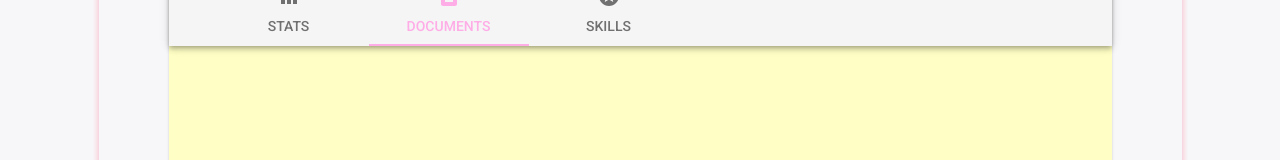
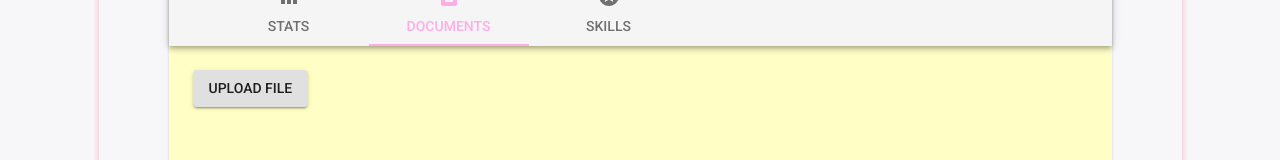
Before and after one commit to OMRYZUTA/final-project, a React (Create React App) app in the folder frontend/: page /profile in a window 1280 px wide. Both pictures are taken after a click on the tab "DOCUMENTS". Shown: the part 440-600 px from the top of the page. Built offline with nearby package versions, Linux system fonts and the light colour scheme; no server answers.

Commit message:
started uploaded documents

```diff
--- /dev/null
+++ b/frontend/src/pages/Profile/Documents.js
@@ -0,0 +1,20 @@
+import Button from '@material-ui/core/Button'
+
+const Documents = () => {
+    return (
+        <div>
+            <Button
+                variant="contained"
+                component="label"
+            >
+                Upload File
+                <input
+                    type="file"
+                    hidden
+                />
+            </Button>
+
+        </div>
+    )
+}
+export default Documents;
--- a/frontend/src/pages/Profile/IconTabs.js
+++ b/frontend/src/pages/Profile/IconTabs.js
@@ -11,6 +11,7 @@ import Skills from './Skills'
 import Typography from '@material-ui/core/Typography';
 import Box from '@material-ui/core/Box';
 import Stats from './Stats'
+import Documents from './Documents'
 
 function TabPanel(props) {
   const { children, value, index, ...other } = props;
@@ -54,7 +55,7 @@ const useStyles = makeStyles((theme) => ({
   },
 }));
 
-export default function IconTabs({stats}) {
+export default function IconTabs({ stats }) {
   console.log(stats);
   const classes = useStyles();
   const [value, setValue] = React.useState(0);
@@ -81,10 +82,10 @@ export default function IconTabs({stats}) {
         </Tabs>
       </AppBar>
       <TabPanel value={value} index={0}>
-        <Stats stats ={stats} />
+        <Stats stats={stats} />
       </TabPanel>
       <TabPanel value={value} index={1}>
-        {/* <Documents/> */}
+        <Documents />
       </TabPanel>
       <TabPanel value={value} index={2}>
         <Skills />
```
